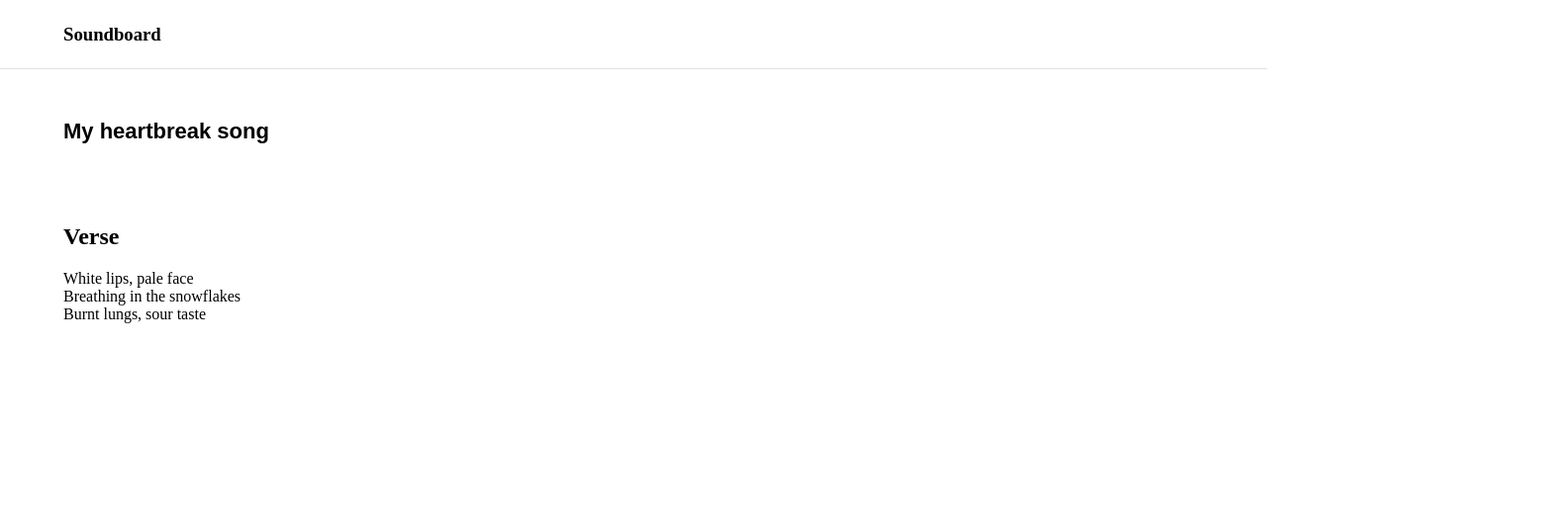
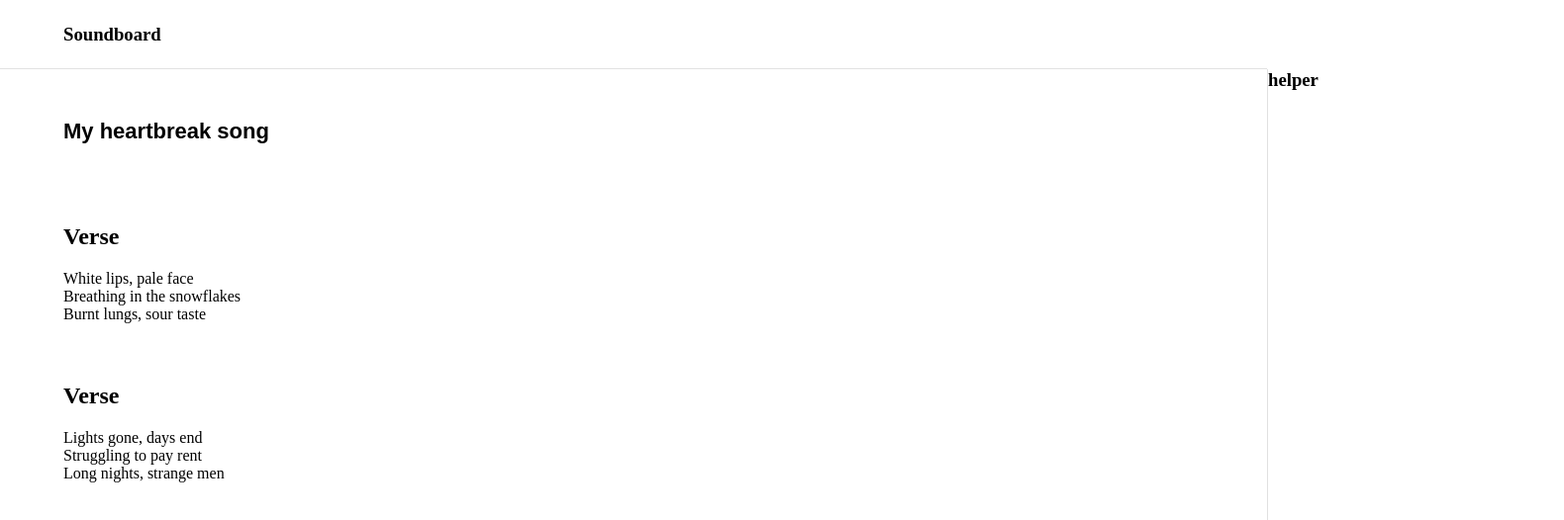
Before and after one commit to emmanuelojiji/write-it-down, a React (Create React App) app: page / in a window 1280 px wide. Shown: the top 526 px of the page at 99% size, 1580 px wide, since content can reach past the window. Built offline with nearby package versions, Linux system fonts and the light colour scheme.

Commit message:
Helper added

```diff
--- a/src/Components/Editor.js
+++ b/src/Components/Editor.js
@@ -2,12 +2,20 @@ import "./Editor.scss";
 import { useState } from "react";
 import { Section } from "./Section";
 import { sectionsData } from "./sectionsData";
+import { Helper } from "./Helper";
 
 const Editor = () => {
   const [projectTitle, setProjectTitle] = useState("My heartbreak song");
   const [sections, setSections] = useState(sectionsData);
+  const [helperVisible, setHelperVisible] = useState(false);
+
+  console.log(sections);
   return (
     <div className="editor">
+      <Helper
+        helperVisible={helperVisible}
+        setHelperVisible={setHelperVisible}
+      />
       <input
         type="text"
         className="project-title"
@@ -16,8 +24,15 @@ const Editor = () => {
         placeholder="Untitled"
       ></input>
 
-      {sections.map((section) => (
-        <Section lines={section.lines} />
+      {sections.map((section, index) => (
+        <Section
+          index={index}
+          onClick={() => setHelperVisible(true)}
+          lines={section.lines}
+          section={section}
+          sections={sections}
+          setSections={setSections}
+        />
       ))}
     </div>
   );
--- a/src/Components/Editor.scss
+++ b/src/Components/Editor.scss
@@ -2,7 +2,10 @@
   padding-left: 5%;
   padding-right: 5%;
   padding-top: 50px;
+  position: relative;
 }
+
+
 
 .project-title {
   font-size: 22px;
--- /dev/null
+++ b/src/Components/Helper.js
@@ -0,0 +1,9 @@
+import "./Helper.scss";
+
+export const Helper = ({ helperVisible }) => {
+  return (
+    <aside className={`helper ${helperVisible && "helper-visible"}`}>
+      <h3>helper</h3>
+    </aside>
+  );
+};
--- /dev/null
+++ b/src/Components/Helper.scss
@@ -0,0 +1,15 @@
+.helper{
+    width: 300px;
+    height: 100vh;
+    border-left: solid 1px #e1e1e1;
+    background: white;
+    position: absolute;
+    right: 0;
+    top: 0;
+    transform: translateX(100%);
+    transition: 0.2s ease;
+}
+
+.helper-visible {
+    transform: translateX(0%);
+  }
--- a/src/Components/Section.js
+++ b/src/Components/Section.js
@@ -1,14 +1,36 @@
 import "./Section.scss";
-import { useState } from "react";
+import { useEffect, useState } from "react";
 
-export const Section = ({ lines }) => {
+export const Section = ({ onClick, lines, sections, section, setSections }) => {
   const [sectionType, setSectionType] = useState("");
+  const [currentLine, setCurrentLine] = useState(null);
+
+  const [updatedLine, setUpdatedLine] = useState();
+
+  useEffect(() => {
+    console.log(currentLine);
+  }, [currentLine]);
+
   return (
-    <div className="section">
+    <div className="section" onClick={onClick}>
       <h2 className="section-type">Verse</h2>
-      <div placeholder="Start typing.." className="lines-input" contentEditable>
-        {lines.map((line) => (
-          <p>{line}</p>
+      <div placeholder="Start typing.." className="lines-input">
+        {lines.map((line, index) => (
+          <p
+            key={index}
+            onClick={(e) => {
+              setCurrentLine(index);
+              console.log(currentLine);
+            }}
+            contentEditable
+            onInput={(e) => {
+              setUpdatedLine(e.target.innerText);
+              console.log(e.target.innerText);
+              console.log("New Line:" + updatedLine);
+            }}
+          >
+            {line}
+          </p>
         ))}
       </div>
     </div>
--- a/src/Components/Section.scss
+++ b/src/Components/Section.scss
@@ -1,12 +1,16 @@
 .section {
   &:hover {
-    background: rgb(243, 243, 243);
+    background: rgb(248, 248, 248);
     padding-left: 30px;
   }
   transition: 0.2s ease-in-out;
   padding-top: 30px;
   padding-bottom: 30px;
   cursor: pointer;
+
+  p{
+    outline: none;
+  }
 }
 
 .section-type {
--- a/src/Components/sectionsData.js
+++ b/src/Components/sectionsData.js
@@ -8,4 +8,12 @@ export const sectionsData = [
     ],
     notes: [],
   },
+
+  {
+    type: "verse",
+    lines: [
+      "Lights gone, days end", "Struggling to pay rent", "Long nights, strange men",
+    ],
+    notes: [],
+  },
 ];
```
